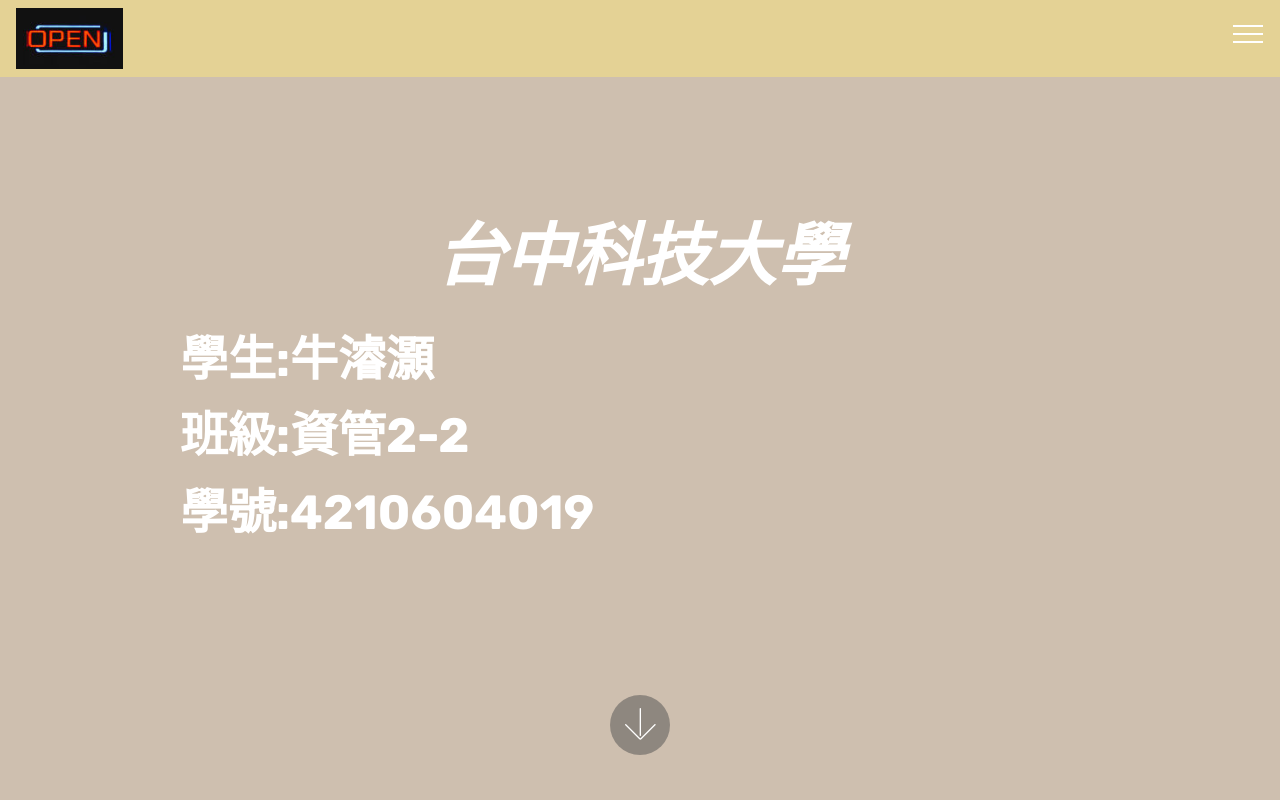
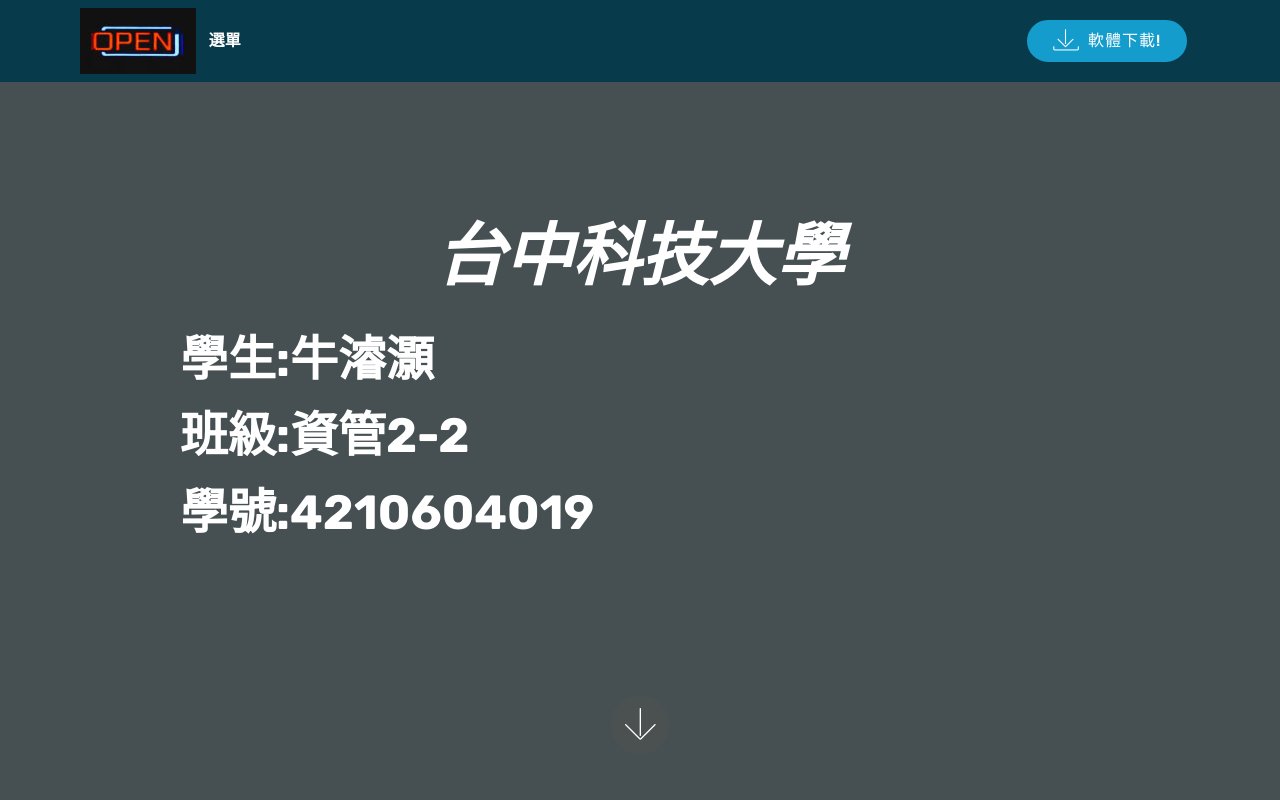
Before and after one commit to leonio0819/leonio0819.github.io, a plain HTML site: page index.html in a window 1280 px wide. Shown: the top 800 px of the page. Drawn offline with Linux system fonts and the light colour scheme; files whose address does not match are found by name.

Commit message:
create github pages

```diff
--- a/assets/mobirise/css/mbr-additional.css
+++ b/assets/mobirise/css/mbr-additional.css
@@ -1378,12 +1378,12 @@ body {
 }
 .cid-qTkzRZLJNu .navbar {
   padding: .5rem 0;
-  background: #e4d295;
+  background: #073b4c;
   transition: none;
   min-height: 77px;
 }
 .cid-qTkzRZLJNu .navbar-dropdown.bg-color.transparent.opened {
-  background: #e4d295;
+  background: #073b4c;
 }
 .cid-qTkzRZLJNu a {
   font-style: normal;
@@ -1467,7 +1467,7 @@ body {
   padding-bottom: 0;
 }
 .cid-qTkzRZLJNu .dropdown .dropdown-menu {
-  background: #e4d295;
+  background: #073b4c;
   display: none;
   position: absolute;
   min-width: 5rem;
@@ -1758,7 +1758,7 @@ body {
   color: #cc2952 !important;
 }
 .cid-qTkA127IK8 {
-  background-color: #cebfaf;
+  background-color: #465052;
 }
 .cid-qTkA127IK8 H1 {
   text-align: center;
--- a/index.html
+++ b/index.html
@@ -27,7 +27,7 @@
 
 
 
-    <nav class="navbar navbar-expand beta-menu navbar-dropdown align-items-center navbar-fixed-top collapsed">
+    <nav class="navbar navbar-expand beta-menu navbar-dropdown align-items-center navbar-fixed-top navbar-toggleable-sm">
         <button class="navbar-toggler navbar-toggler-right" type="button" data-toggle="collapse" data-target="#navbarSupportedContent" aria-controls="navbarSupportedContent" aria-expanded="false" aria-label="Toggle navigation">
             <div class="hamburger">
                 <span></span>
@@ -40,17 +40,14 @@
             <div class="navbar-brand">
                 <span class="navbar-logo">
                     <a href="https://mobirise.com">
-                         <img src="assets/images/mbr-122x69.jpg" alt="Mobirise" title="" style="height: 3.8rem;">
+                         <img src="assets/images/mbr-122x69.jpg" alt="Mobirise" title="" style="height: 4.1rem;">
                     </a>
                 </span>
-
+                <span class="navbar-caption-wrap"><a class="navbar-caption text-white display-4" href="https://mobirise.com">選單<br></a></span>
             </div>
         </div>
         <div class="collapse navbar-collapse" id="navbarSupportedContent">
-            <ul class="navbar-nav nav-dropdown" data-app-modern-menu="true"><li class="nav-item">
-                    <a class="nav-link link text-white display-4" href="https://mobirise.com">
-                        </a>
-                </li></ul>
+
             <div class="navbar-buttons mbr-section-btn"><a class="btn btn-sm btn-primary display-4" href="https://mobirise.com">
                     <span class="mbri-save mbr-iconfont mbr-iconfont-btn "></span>軟體下載!
                 </a></div>
@@ -58,7 +55,7 @@
     </nav>
 </section>
 
-<section class="engine"><a href="https://mobirise.info/b">create your own website</a></section><section class="cid-qTkA127IK8 mbr-fullscreen" id="header2-1">
+<section class="engine"><a href="https://mobirise.info/d">free website maker</a></section><section class="cid-qTkA127IK8 mbr-fullscreen" id="header2-1">
 
 
 
```
Also changed, not shown: 1 other file.
